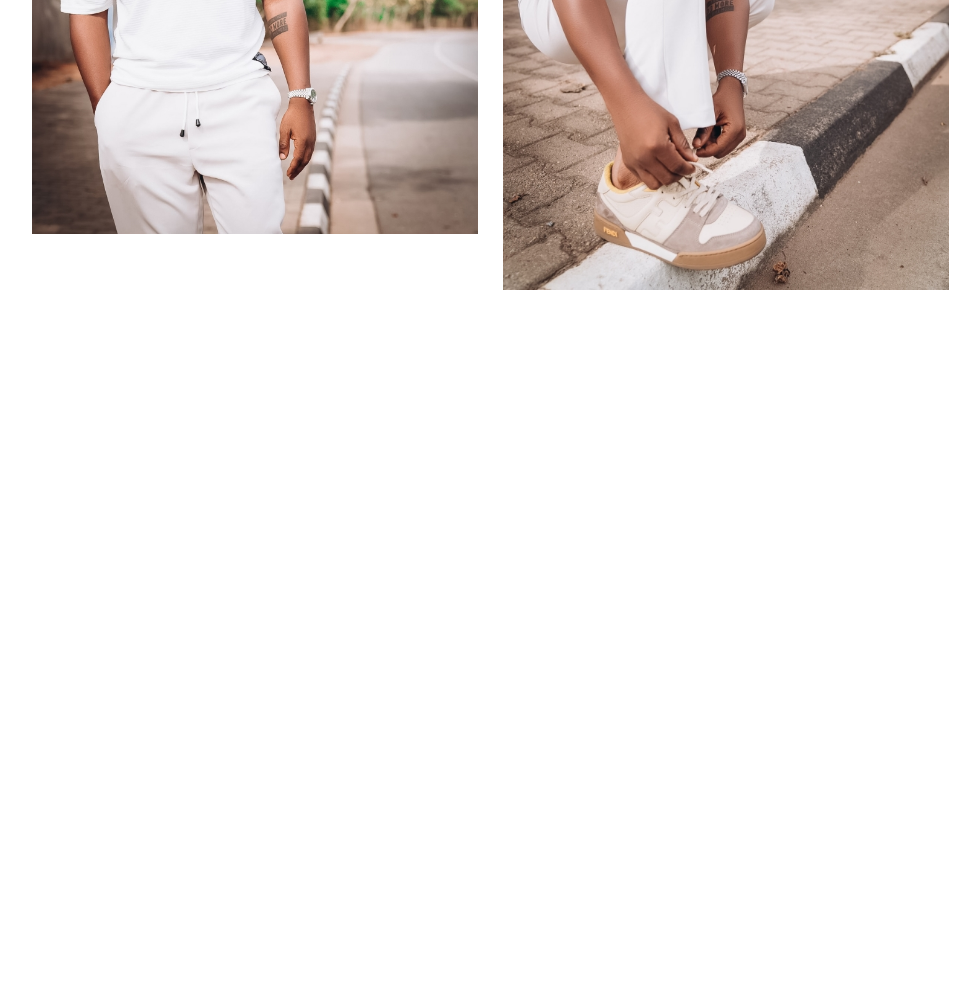
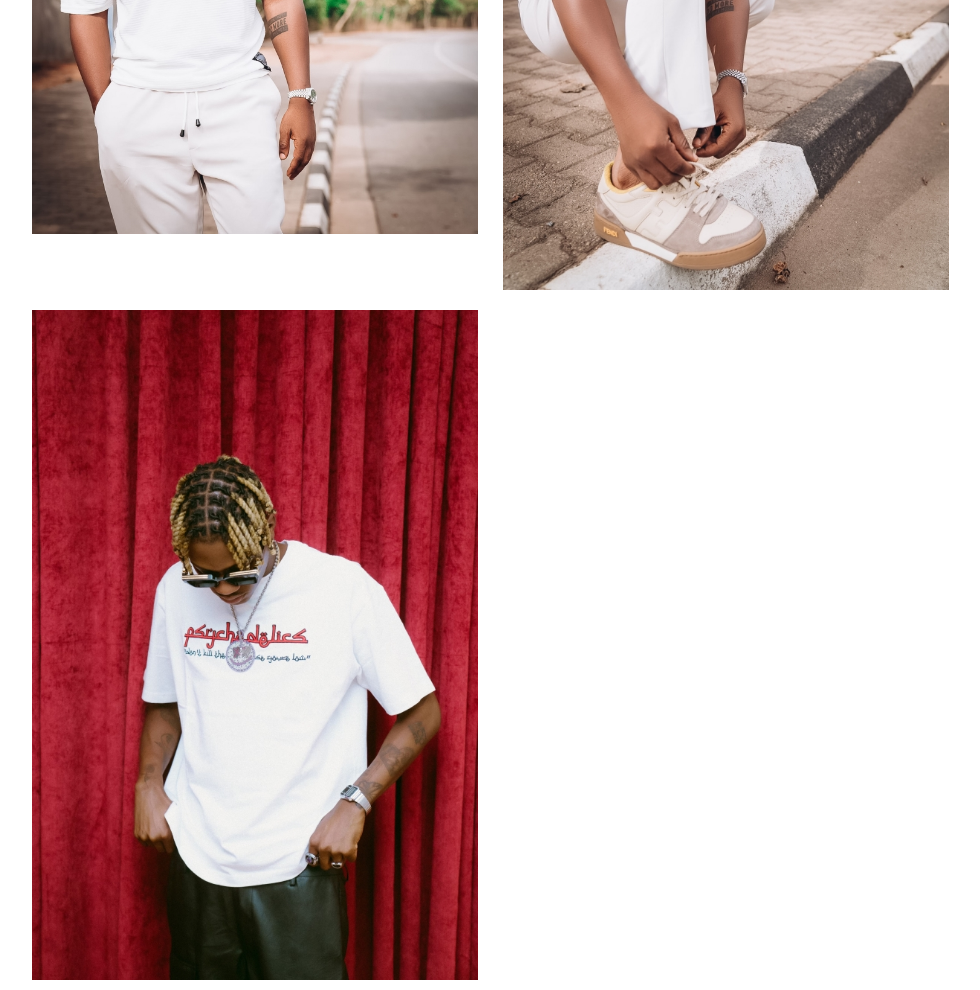
Before and after one commit to jindudimuna/earlstudios, a plain HTML site: page Portraits.html in a window 1280 px wide. Shown: the part 6541-7531 px from the top of the page, without its empty margins (60-1040 px from the left). Before the commit the page ends 6841 px from the top, so only its background shows below. Drawn offline with nearby package versions, Linux system fonts and the light colour scheme.

Commit message:
new photos

```diff
--- a/Portraits.html
+++ b/Portraits.html
@@ -31,6 +31,7 @@
 		<img src="image\Portraits\18.jpg">
 		<img src="image\Portraits\19.jpg">
 		<img src="image\Portraits\20.jpg">
+		<img src="image\Portraits\21.jpg">
 
 	</div>
 
```
Also changed, not shown: music.html (+1 -0 lines), image/Portraits/21.JPG (added), image/music/22.JPG (added).
